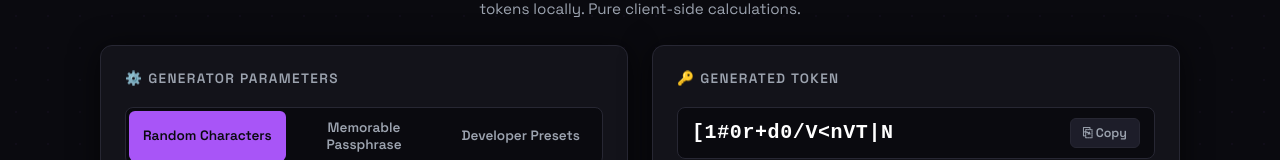
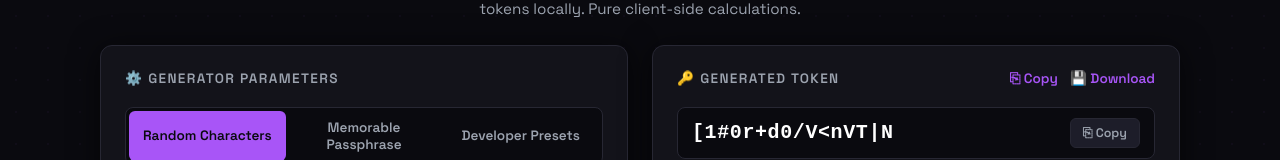
Before and after one commit to phulkeshwar/PasswordGenerator, a React (Vite) app: page / in a window 1280 px wide. Shown: the part 224-384 px from the top of the page. Built offline with nearby package versions, Linux system fonts and the light colour scheme.

Commit message:
feat: add Download button to export generated password keys as txt files

```diff
--- a/src/App.tsx
+++ b/src/App.tsx
@@ -389,6 +389,20 @@ export default function App() {
       setCopyAllText('✓ Copied All!');
       setTimeout(() => setCopyAllText('⎘ Copy All'), 2000);
     });
+  };
+
+  const handleDownload = () => {
+    if (passwords.length === 0) return;
+    const txt = passwords.join('\n');
+    const blob = new Blob([txt], { type: 'text/plain;charset=utf-8' });
+    const url = URL.createObjectURL(blob);
+    const link = document.createElement('a');
+    link.href = url;
+    link.download = passwords.length === 1 ? 'password.txt' : 'passwords.txt';
+    document.body.appendChild(link);
+    link.click();
+    document.body.removeChild(link);
+    URL.revokeObjectURL(url);
   };
 
   // Math Strength & Entropy Estimator
@@ -797,11 +811,14 @@ export default function App() {
           <div className="card">
             <div className="card-title" style={{ display: 'flex', justifyContent: 'space-between', alignItems: 'center' }}>
               <span>🔑 Generated Token</span>
-              {passwords.length > 1 && (
-                <button type="button" className="clear-btn" onClick={handleCopyAll} style={{ color: 'var(--accent)' }}>
-                  {copyAllText}
+              <div style={{ display: 'flex', gap: '12px' }}>
+                <button type="button" className="clear-btn" onClick={handleCopyAll} style={{ color: 'var(--accent)', cursor: 'pointer', background: 'none', border: 'none', font: 'inherit' }}>
+                  {passwords.length > 1 ? copyAllText : '⎘ Copy'}
                 </button>
-              )}
+                <button type="button" className="clear-btn" onClick={handleDownload} style={{ color: 'var(--accent)', cursor: 'pointer', background: 'none', border: 'none', font: 'inherit' }}>
+                  💾 Download
+                </button>
+              </div>
             </div>
 
             <div className="output-list">
```
